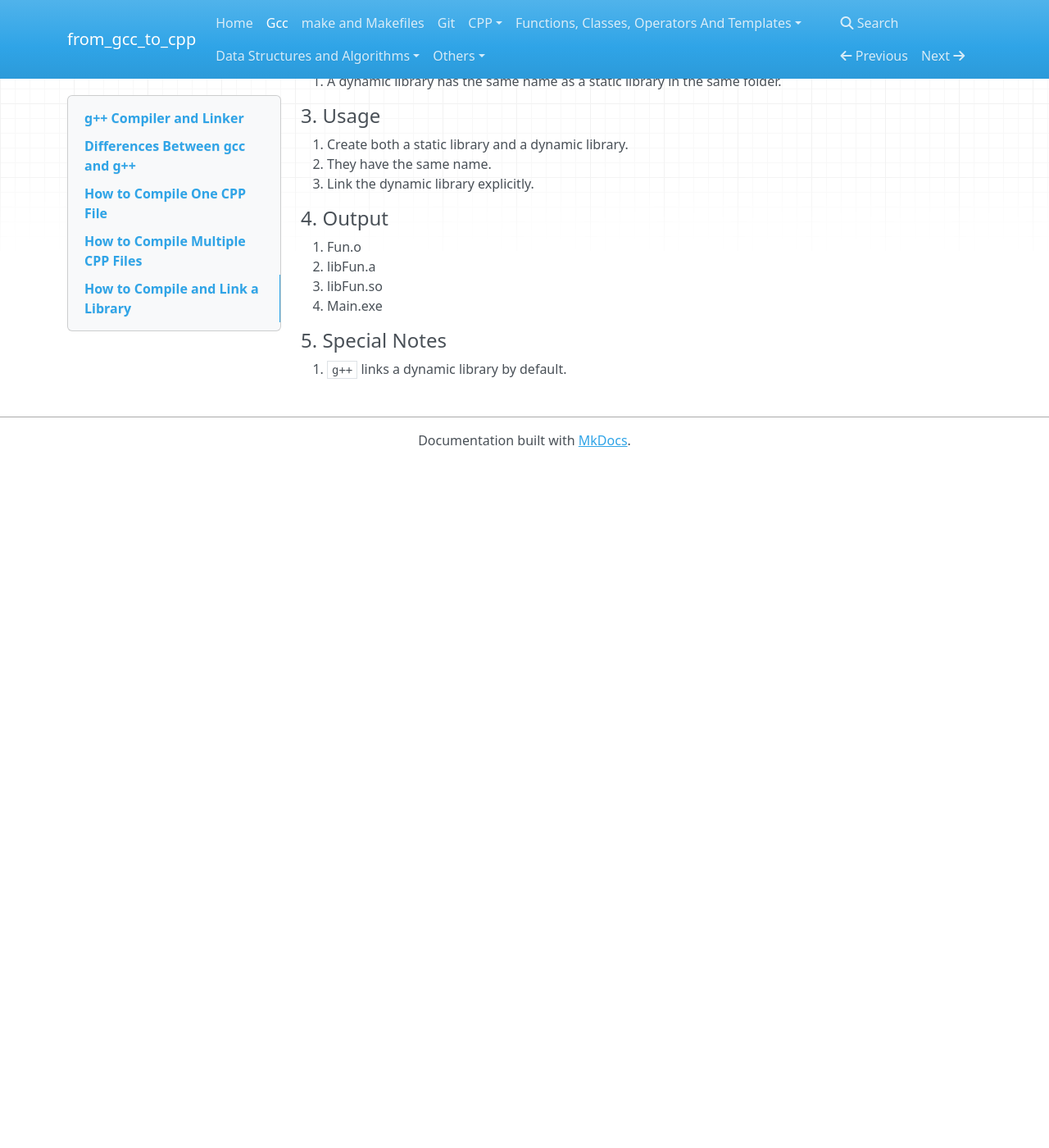
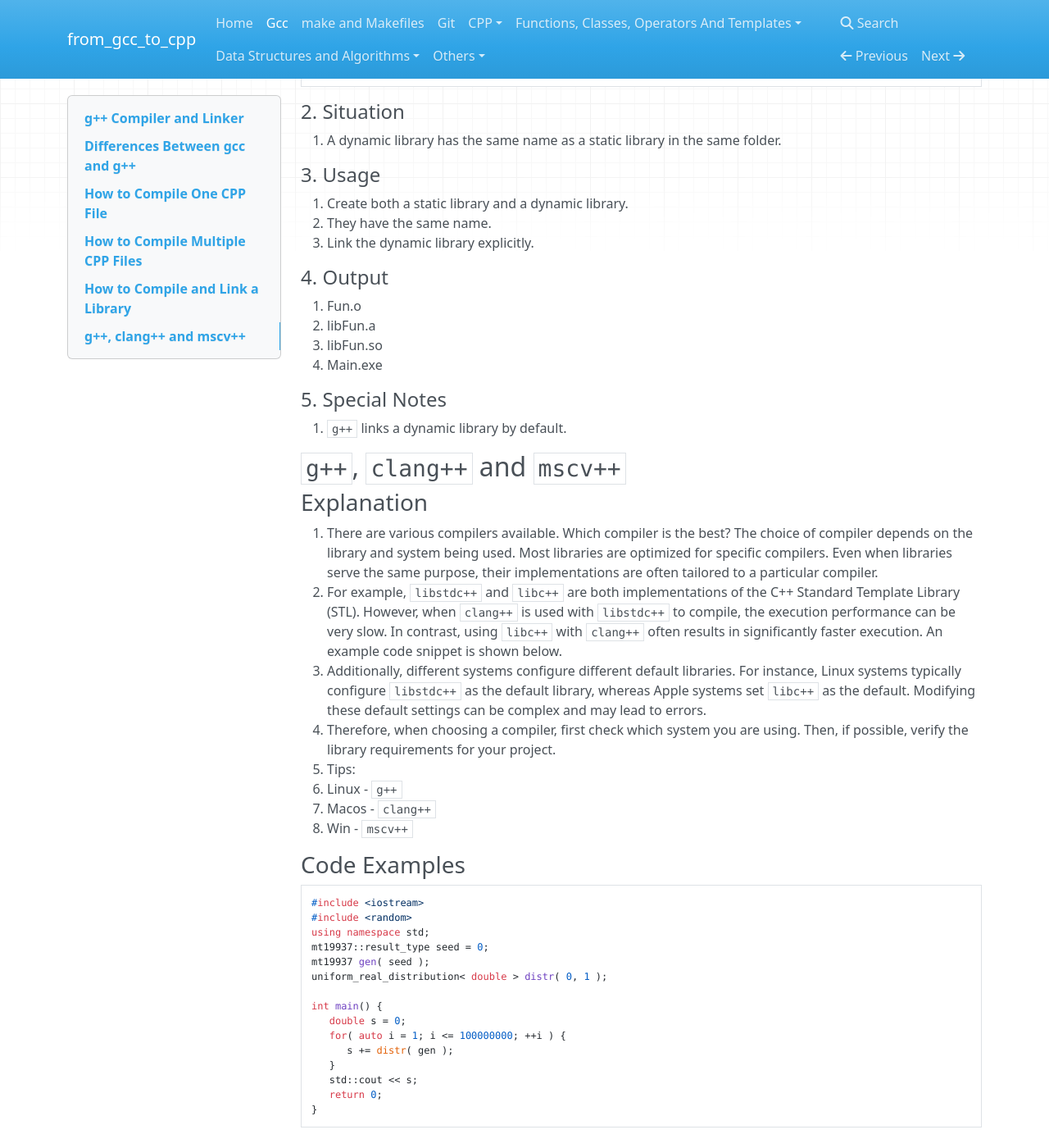
Before and after one commit to 0BananaBig0/from_gcc_to_cpp, an MkDocs documentation site: the page built from docs/Gcc.md, in a window 1280 px wide and 1400 px high, scrolled down 13429 px. Shown: the whole window at 82% size. Built offline with MkDocs 1.6.1, drawn with Linux system fonts in a browser that asks for light colours; nearby versions of some CDN libraries; before the commit the page ends 13994 px from its top, so only the background shows below that; some of the changed text lies outside the part shown.

Commit message:
supplement and correction add a perfomance_comparision_example

````diff
--- a/docs/Gcc.md
+++ b/docs/Gcc.md
@@ -105,6 +105,9 @@
     - [3. Usage](#3-usage)
     - [4. Output](#4-output)
     - [5. Special Notes](#5-special-notes)
+- [`g++`, `clang++` and `mscv++`](#g-clang-and-mscv)
+  - [Explanation](#explanation-4)
+  - [Code Examples](#code-examples)
 
 <!-- vim-markdown-toc -->
 
@@ -669,3 +672,45 @@ g++ Main.cpp -L. -lFun -o Main.exe
 #### 5. Special Notes
 
 1. `g++` links a dynamic library by default.
+
+## `g++`, `clang++` and `mscv++`
+
+### Explanation
+
+1. There are various compilers available. Which compiler is the best? The choice of compiler depends
+   on the library and system being used. Most libraries are optimized for specific compilers. Even
+   when libraries serve the same purpose, their implementations are often tailored to a particular
+   compiler.
+2. For example, `libstdc++` and `libc++` are both implementations of the C++ Standard Template
+   Library (STL). However, when `clang++` is used with `libstdc++` to compile, the execution
+   performance can be very slow. In contrast, using `libc++` with `clang++` often results in
+   significantly faster execution. An example code snippet is shown below.
+3. Additionally, different systems configure different default libraries. For instance, Linux
+   systems typically configure `libstdc++` as the default library, whereas Apple systems set
+   `libc++` as the default. Modifying these default settings can be complex and may lead to errors.
+4. Therefore, when choosing a compiler, first check which system you are using. Then, if possible,
+   verify the library requirements for your project.
+5. Tips:
+   - Linux - `g++`
+   - Macos - `clang++`
+   - Win - `mscv++`
+
+### Code Examples
+
+```CPP
+#include <iostream>
+#include <random>
+using namespace std;
+mt19937::result_type seed = 0;
+mt19937 gen( seed );
+uniform_real_distribution< double > distr( 0, 1 );
+
+int main() {
+   double s = 0;
+   for( auto i = 1; i <= 100000000; ++i ) {
+      s += distr( gen );
+   }
+   std::cout << s;
+   return 0;
+}
+```
````
Also changed, not shown: README.md (+3 -0 lines), docs/makeAndMakefiles.md (+3 -0 lines), 4 other files.
